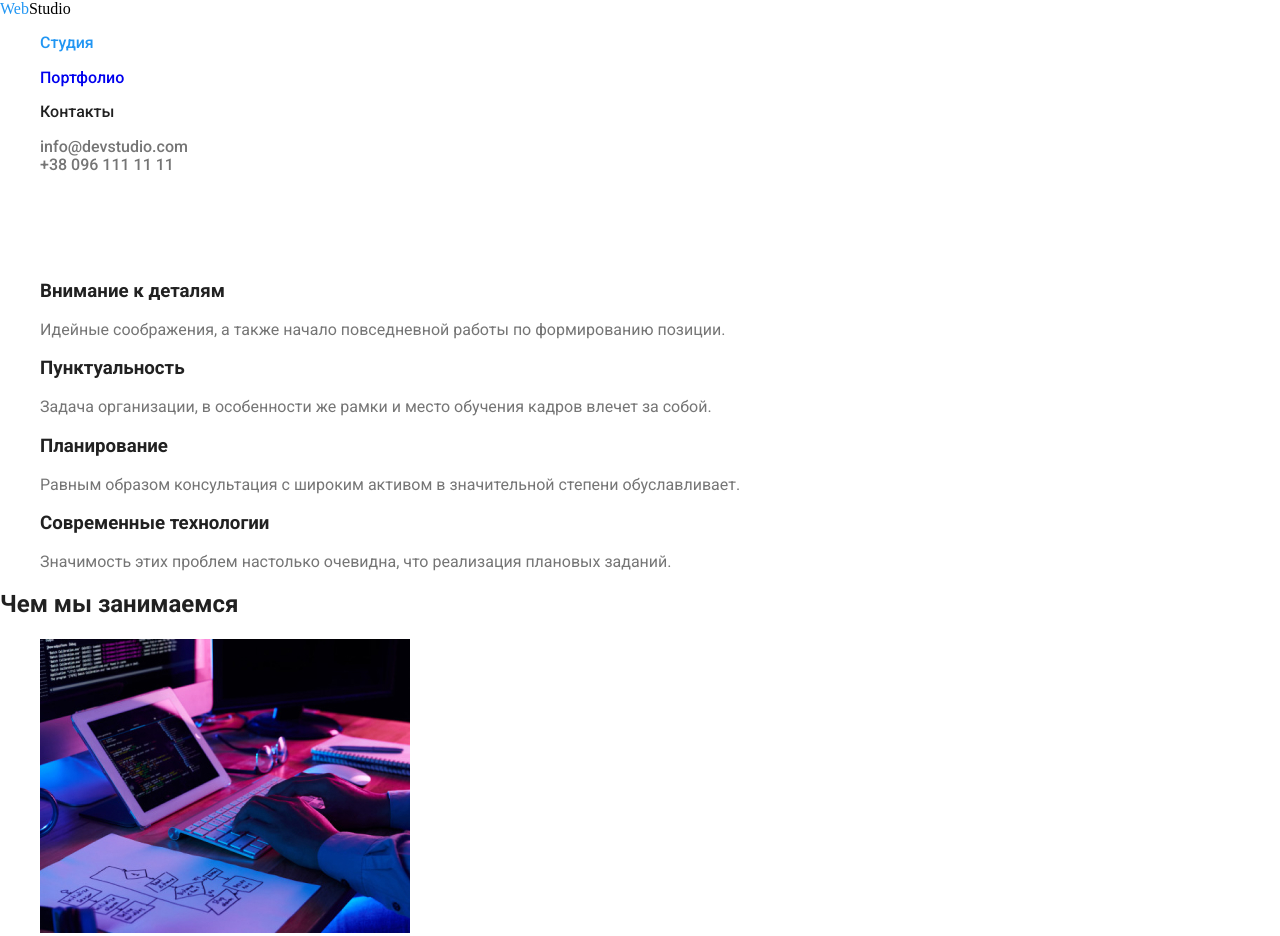
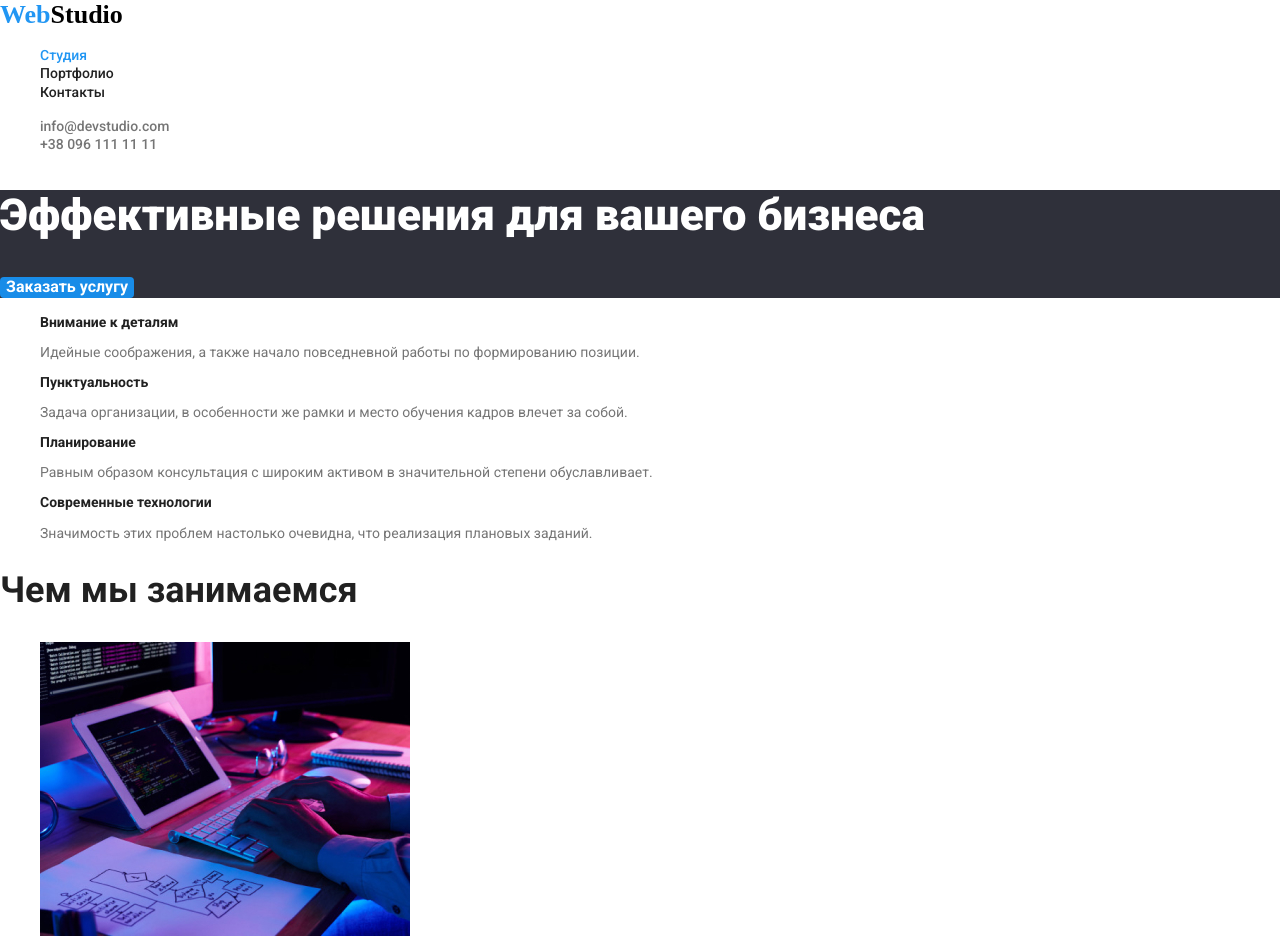
Before and after one commit to Yurii-Nahorodnyi/goit-markup-hw-02, a plain HTML site: page index.html in a window 1280 px wide. Shown: the top 936 px of the page. Drawn offline with Linux system fonts and the light colour scheme.

Commit message:
change decor

```diff
--- a/css/portfolio.css
+++ b/css/portfolio.css
@@ -1,81 +1,78 @@
+/* ===== body =======*/
+
+.body {
+  font-family: 'Roboto';
+}
+
 /* ===== header =======*/
 
 .header {
   background-color: white;
-  font-family: 'Roboto';
 }
 
 .header .logo {
   font-family: 'Raleway:700';
+  font-size: 26px;
+  font-weight: 700;
   color: var(--web);
 }
 
 .header .logo > span {
   font-family: 'Oleo+Script:400';
+  font-size: 26px;
+  font-weight: 700;
   color: black;
 }
 
-.header .nav li {
+.header .nav a {
+  font-size: 14px;
   font-weight: 500;
   color: var(--menuNav);
 }
 
 .header .contacts a {
+  font-size: 14px;
   font-weight: 500;
   color: var(--email-tel);
 }
 
-.current {
+.header .nav .current {
   color: var(--email-hover);
 }
 
-.header .nav .studia-email:hover,
-.header .contacts .studia-email:hover,
-.header .contacts .studia-email:focus {
+.header .nav a:hover,
+.header .contacts .email:hover {
   color: var(--email-hover);
 }
 
 /* =======  MAIN  ========*/
 
-.sectiion {
-  font-family: 'Roboto';
+/* =======  filters ======*/
+
+.section .filters button {
+  border-radius: 4px;
+  background-color: var(--back-gray);
+  font-weight: 500;
+  font-size: 16px;
+  color: var(--menuNav);
 }
 
-/* =======  filters ======*/
-
-.sectiion .filters {
-  background-color: var(--back-gray);
-  color: var(--menuNav);
-  font-weight: 500;
-}
-
-.sectiion .filters .curreent {
+.section .filters button:hover {
   background-color: var(--email-hover);
   color: white;
 }
 
-.sectiion .filters:hover,
-.sectiion .filters:focus {
-  color: var(--email-hover);
-}
-
-.sectiion .filters h3 {
-  font-weight: 700;
-}
-
-.sectiion .filters p {
-  font-weight: 400;
-}
-
 /* =======  images ========*/
 
-.sectiion .images h3 {
+.section .images h3 {
   font-weight: 700;
+  font-size: 18px;
   color: var(--menuNav);
 }
 
-.sectiion .images p {
+.section .images p {
   font-weight: 400;
+  font-size: 16px;
   color: var(--email-tel);
 }
 
@@ -86,22 +83,26 @@
 }
 
 .footer .address {
-  font-family: 'Roboto:400';
+  font-weight: 400;
+  font-size: 14px;
   font-style: normal;
   color: white;
 }
 
 .footer .logo {
   font-family: 'Raleway:700';
+  font-weight: 700;
+  font-size: 26px;
   color: var(--web);
 }
 
 .footer .logo > span {
   font-family: 'Oleo+Script:400';
+  font-weight: 700;
+  font-size: 26px;
   color: white;
 }
 
 .footer .contacts > li > a {
-  font-style: normal;
   color: var(--email-tel-footer);
 }
--- a/css/style.css
+++ b/css/style.css
@@ -1,62 +1,70 @@
+/* ===== body =======*/
+
+.body {
+  font-family: 'Roboto';
+}
+
 /* ===== header =======*/
 
 .header {
   background-color: white;
-  font-family: 'Roboto';
 }
 
 .header .logo {
   font-family: 'Raleway:700';
+  font-size: 26px;
+  font-weight: 700;
   color: var(--web);
 }
 
 .header .logo > span {
   font-family: 'Oleo+Script:400';
+  font-size: 26px;
+  font-weight: 700;
   color: black;
 }
 
-.header .nav li {
+.header .nav a {
+  font-size: 14px;
   font-weight: 500;
   color: var(--menuNav);
 }
 
 .header .contacts a {
+  font-size: 14px;
   font-weight: 500;
   color: var(--email-tel);
 }
-.current {
+
+.header .nav .current {
   color: var(--email-hover);
 }
 
-.header .nav .portfolio:hover,
-.header .contacts .studia-email:hover,
-.header .contacts .studia-email:focus {
+.header .nav a:hover,
+.header .contacts .email:hover {
   color: var(--email-hover);
 }
 
 /* =======  MAIN  ========*/
 
-.main {
-  font-family: 'Roboto';
-}
-
 /* ======= Section 1 =====*/
 
 .section-1 {
-  background-color: var(--backSection-1);
+  background-color: var(--back-footer);
 }
 
-.section-1-h1 {
+.section-1 h1 {
+  font-size: 44px;
   font-weight: 900;
   color: white;
 }
 
-.section-1 .button {
-  border: none;
+.section-1 button {
   border-radius: 4px;
-  font-weight: 700;
+  font-weight: bold;
+  font-size: 16px;
   color: white;
-  background: var(--hover-email);
+  background: var(--button-color);
 }
 
 /* ======= Section 2.1 ===*/
@@ -66,11 +74,13 @@
 }
 
 .section-2-1 h3 {
+  font-size: 14px;
   font-weight: 700;
   color: var(--menuNav);
 }
 
 .section-2-1 p {
+  font-size: 14px;
   font-weight: 400;
   color: var(--email-tel);
 }
@@ -82,6 +92,7 @@
 }
 
 .section-2-2 h2 {
+  font-size: 36px;
   font-weight: 700;
   color: var(--menuNav);
 }
@@ -92,12 +103,20 @@
   background-color: var(--back-gray);
 }
 
+.section-3 h2 {
+  font-weight: 700;
+  font-size: 36px;
+  color: var(--menuNav);
+}
+
 .section-3 h3 {
+  font-size: 16px;
   font-weight: 500;
   color: var(--menuNav);
 }
 
 .section-3 p {
+  font-size: 16px;
   font-weight: 400;
   color: var(--email-tel);
 }
@@ -109,22 +128,26 @@
 }
 
 .footer .address {
-  font-family: 'Roboto:400';
+  font-weight: 400;
+  font-size: 14px;
   font-style: normal;
   color: white;
 }
 
 .footer .logo {
   font-family: 'Raleway:700';
+  font-weight: 700;
+  font-size: 26px;
   color: var(--web);
 }
 
 .footer .logo > span {
   font-family: 'Oleo+Script:400';
+  font-weight: 700;
+  font-size: 26px;
   color: white;
 }
 
 .footer .contacts > li > a {
-  font-style: normal;
   color: var(--email-tel-footer);
 }
--- a/css/variable.css
+++ b/css/variable.css
@@ -3,7 +3,8 @@
   --menuNav: rgba(33, 33, 33, 1);
   --email-tel: rgba(117, 117, 117, 1);
   --web: rgba(33, 150, 243, 1);
-  --email-tel-footer: (255, 255, 255, 0.6);
+  --email-tel-footer: rgba(255, 255, 255, 0.6);
   --back-gray: rgba(245, 244, 250, 1);
   --back-footer: rgba(47, 48, 58, 1);
+  --button-color: rgba(24, 140, 232, 1);
 }
--- a/index.html
+++ b/index.html
@@ -13,27 +13,25 @@
     <link rel="stylesheet" href="css/style.css" />
     <link rel="stylesheet" href="css/variable.css" />
   </head>
-  <body>
+  <body class="body">
     <header class="header">
       <nav>
-        <a class="logo" href="#">Web<span>Studio</span></a>
+        <a class="logo" href="index.html">Web<span>Studio</span></a>
         <ul class="nav">
           <li>
-            <a class="studia-email current" href="#">Студия</a>
+            <a class="current" href="index.html">Студия</a>
           </li>
           <li>
-            <p>
-              <a class="portfolio" href="portfolio.html">Портфолио</a>
-            </p>
+            <a href="portfolio.html">Портфолио</a>
           </li>
           <li>
-            <p>Контакты</p>
+            <a href="#">Контакты</a>
           </li>
         </ul>
       </nav>
       <ul class="contacts">
         <li>
-          <a class="studia-email" href="mailto:info@devstudio.com"
+          <a class="email" href="mailto:info@devstudio.com"
             >info@devstudio.com</a
           >
         </li>
@@ -42,11 +40,11 @@
         </li>
       </ul>
     </header>
-    <main class="main">
+    <main>
       <!-- Section 1-->
       <section class="section-1">
-        <h1 class="section-1-h1">Эффективные решения для вашего бизнеса</h1>
-        <button class="button">Заказать услугу</button>
+        <h1>Эффективные решения для вашего бизнеса</h1>
+        <button>Заказать услугу</button>
       </section>
 
       <!-- Section 2.1 -->
@@ -127,7 +125,7 @@
       </section>
     </main>
     <footer class="footer">
-      <a class="logo" href="#">Web<span>Studio</span></a>
+      <a class="logo" href="index.html">Web<span>Studio</span></a>
       <address class="address">
         <p>г. Киев, пр-т Леси Украинки, 26</p>
         <ul class="contacts">
```
Also changed, not shown: portfolio.html (+11 -10 lines).
